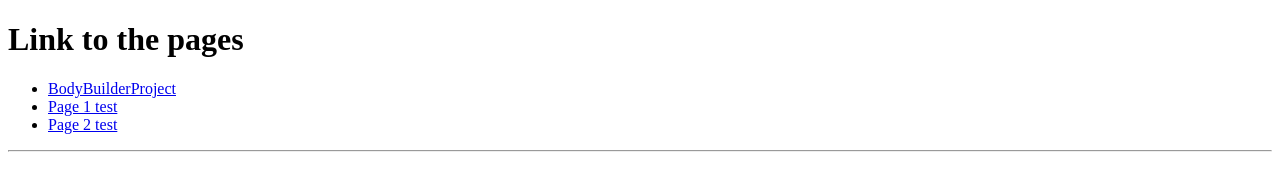
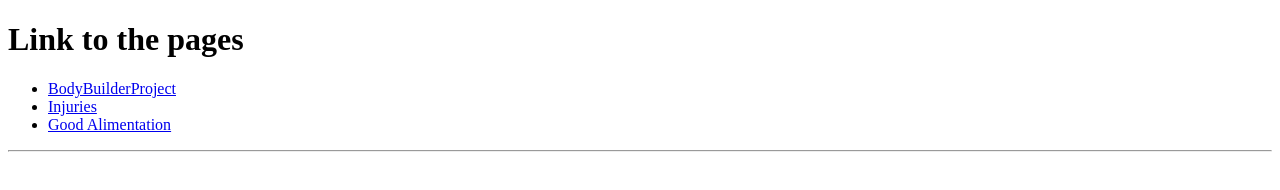
Before and after one commit to vitorreisler/projetoBodyBuilder, a plain HTML site: page index.html in a window 1280 px wide. Drawn offline with Linux system fonts and the light colour scheme.

Commit message:
Change name link

```diff
--- a/index.html
+++ b/index.html
@@ -10,8 +10,8 @@
     <h1>Link to the pages</h1>
     <ul>
         <li><a href="homework2.html">BodyBuilderProject</a></li>
-        <li><a href="homework1.html">Page 1 test</a></li>
-        <li><a href="homework3.html">Page 2 test</a></li>
+        <li><a href="homework1.html">Injuries</a></li>
+        <li><a href="homework3.html">Good Alimentation</a></li>
     </ul>
     <hr>
 </body>
```
